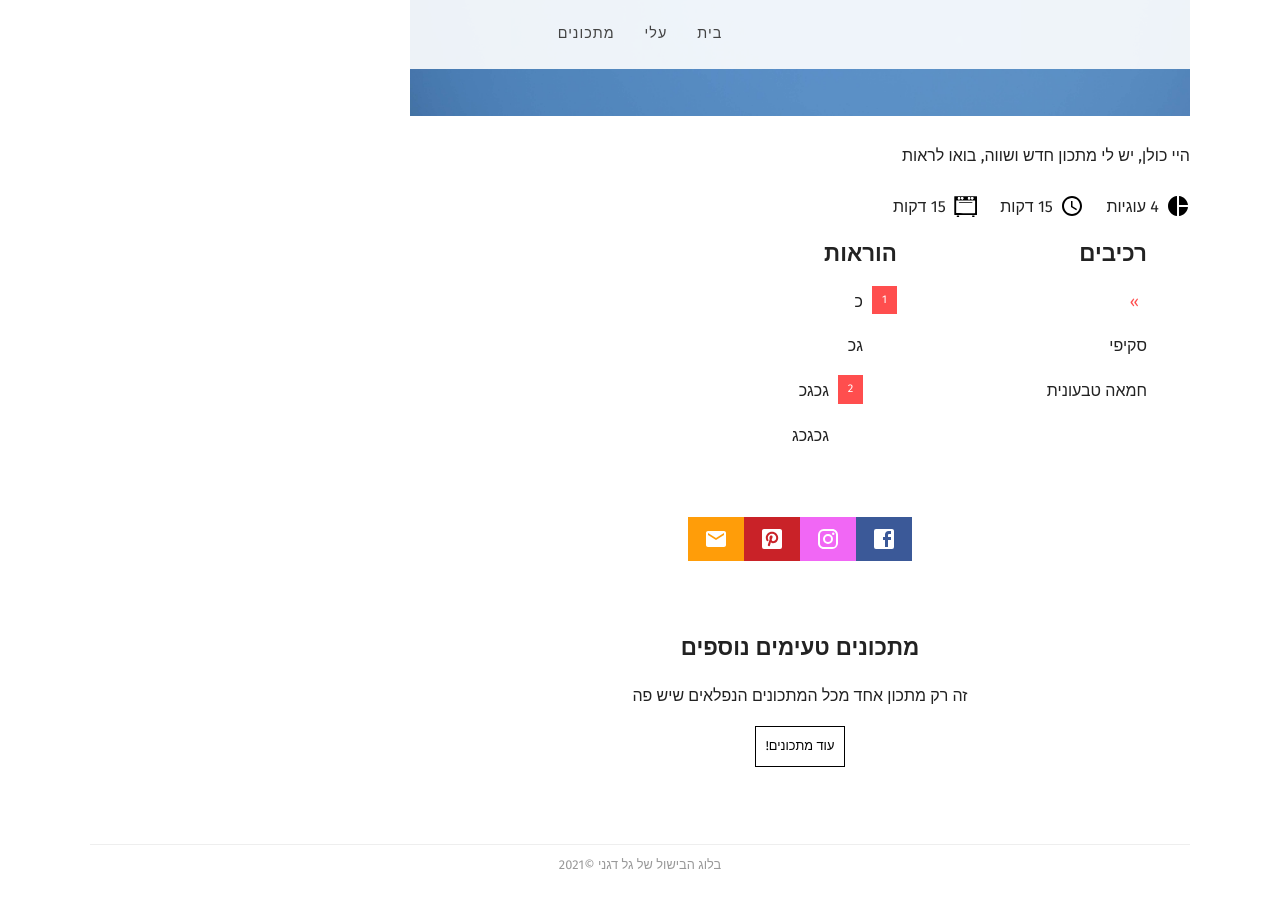
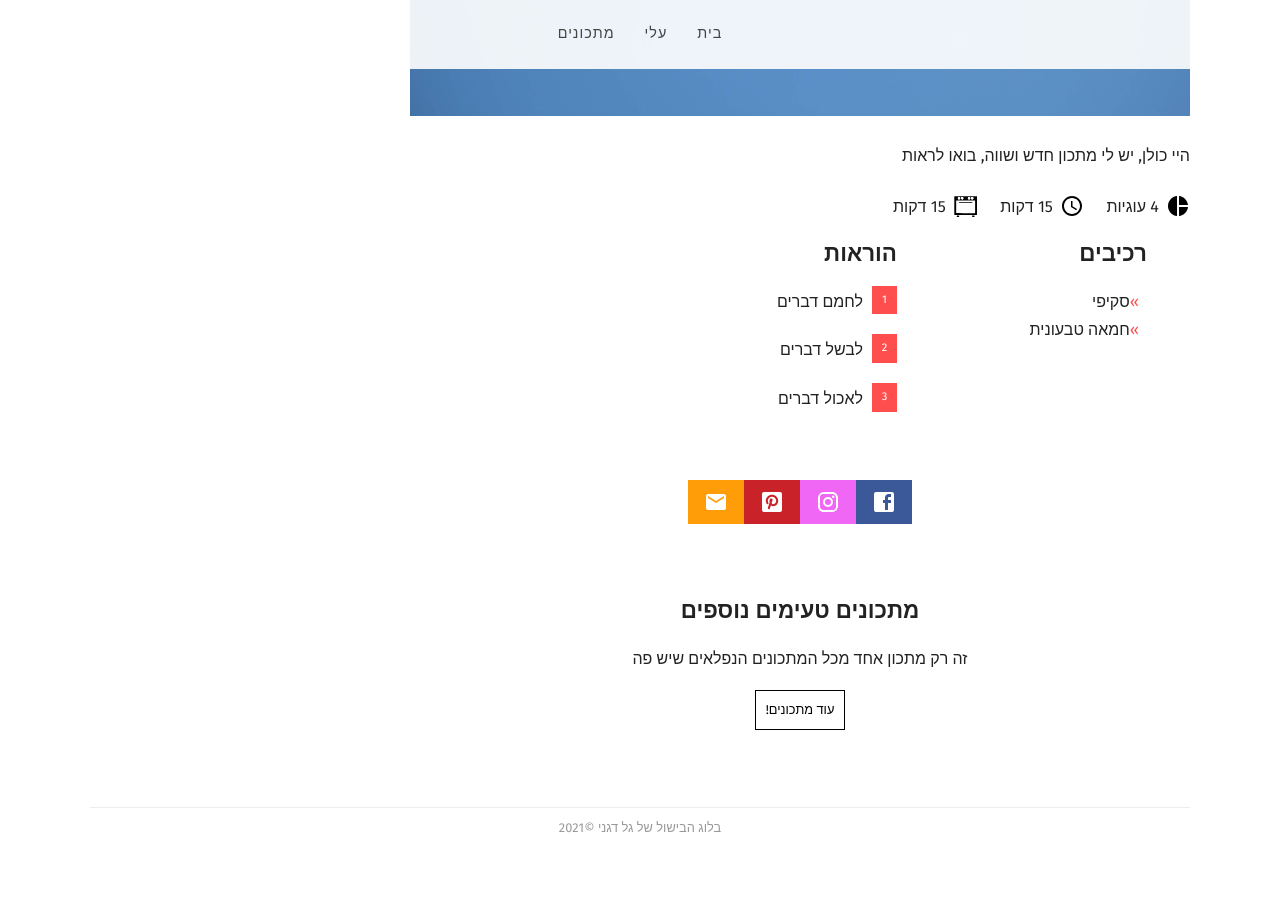
Before and after one commit to jordano159/galdecookie, a Jekyll site: the page built from _posts/2021-02-14-מתכון-חדש-ושווה.md, in a window 1280 px wide and 900 px high, scrolled down 710 px. Built offline with Jekyll 4.4.1, drawn with Linux system fonts in a browser that asks for light colours; nearby versions of some CDN libraries; some web fonts are replaced; a script that is not in the unit is left out; after the commit the page ends 1573 px from its top, so only the background shows below that.

Commit message:
Update מתכון “2021-02-14-מתכון-חדש-ושווה”

```diff
--- a/_posts/2021-02-14-מתכון-חדש-ושווה.md
+++ b/_posts/2021-02-14-מתכון-חדש-ושווה.md
@@ -2,23 +2,21 @@
 date: 2021-02-14T13:44:11.556Z
 title: מתכון חדש ושווה
 featured_image: /assets/uploads/dscf6024.jpg
-categories:
-  - ציפורים
 recipe:
   servings: 4 עוגיות
   prep: 15 דקות
   cook: 15 דקות
   ingredients_markdown: |-
     * סקיפי
+    * חמאה טבעונית
+  directions_markdown: |-
+    1. לחמם דברים
 
-      חמאה טבעונית
-  directions_markdown: |-
-    1. כ
+    2. לבשל דברים
 
-       גכ
-
-       1. גכגכ
-
-          גכגכג
+    3. לאכול דברים
+categories:
+  - ציפורים
+  - אוכל
 ---
 היי כולן, יש לי מתכון חדש ושווה, בואו לראות
```
